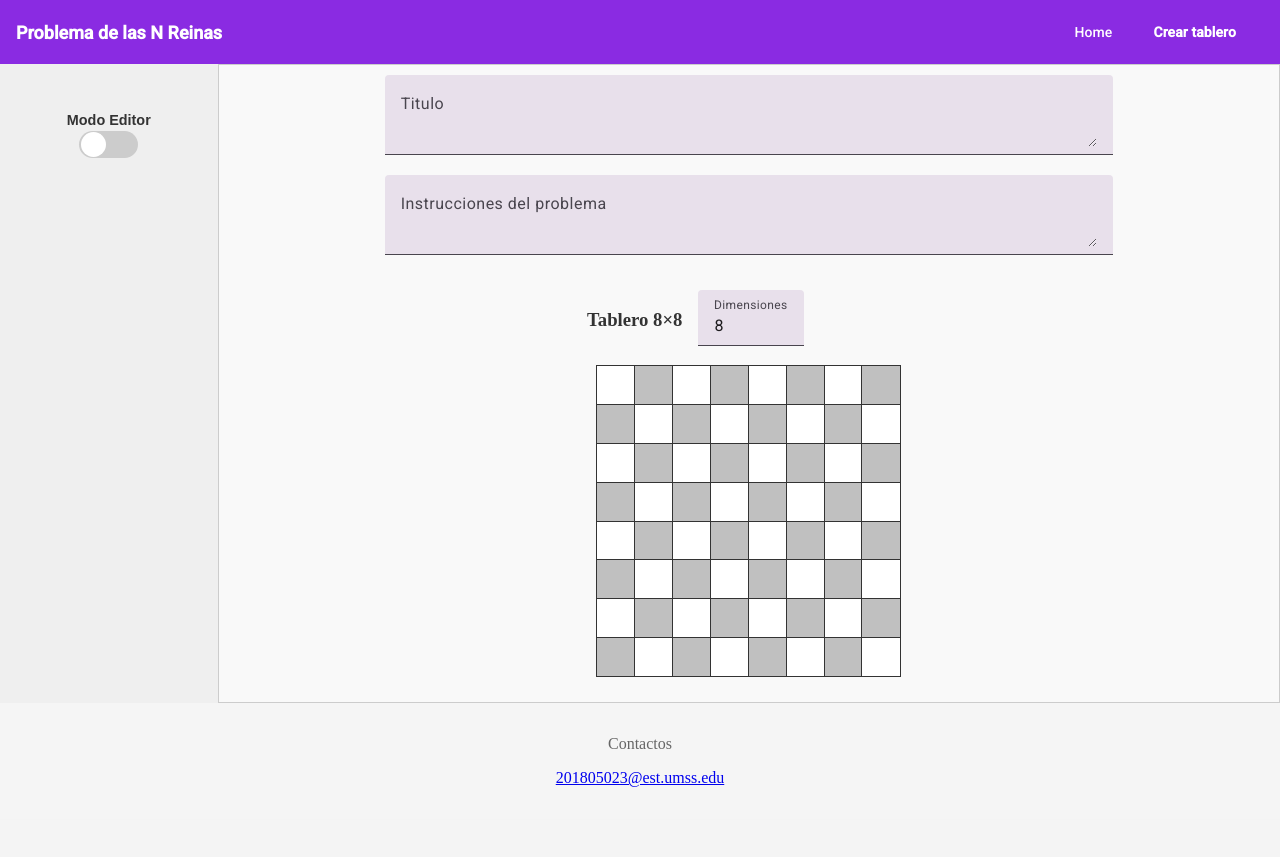
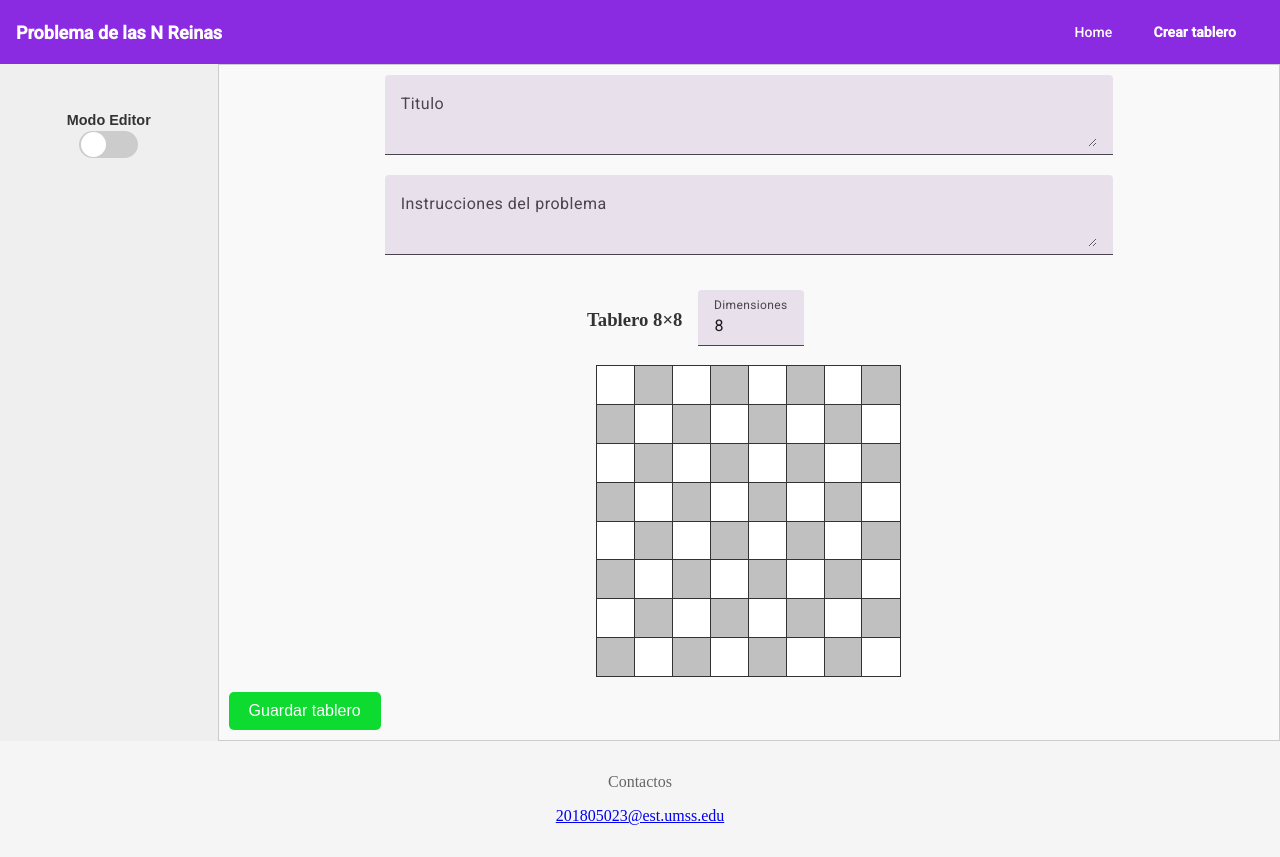
Before and after one commit to Frosmin/Proyecto_progra_web, an Angular app in the folder frontend/angular/: page /crear in a window 1280 px wide. Before the commit the page ends 819 px from the top, so only its background shows below. Built offline with nearby package versions, Linux system fonts and the light colour scheme.

Commit message:
fix: agregar botón de guardar con estilos mejorados en el formulario

```diff
--- a/frontend/angular/src/app/form/form.component.html
+++ b/frontend/angular/src/app/form/form.component.html
@@ -29,5 +29,9 @@
     @for (board of boards; track $index) {
     <app-board-component [tableroSize]="board.size" [editor]="editor"></app-board-component>
     }
+
+    <div class="btn-container">
+        <button class="save-btn">Guardar tablero</button>
+    </div>
   </div>
 </section>
--- a/frontend/angular/src/app/form/form.component.scss
+++ b/frontend/angular/src/app/form/form.component.scss
@@ -90,3 +90,25 @@
         flex-direction: column;
     }
 }
+
+  .save-btn {
+      /* background-color: yellow; */
+      background-color: rgb(13, 219, 47); /*Black background */
+      color: #fff; /* White text */
+      border: none; /* Remove default border */
+      border-radius: 5px; /* Rounded corners */
+      padding: 10px 20px; /* Add padding for a better look */
+      font-size: 16px; /* Increase font size */
+      cursor: pointer; /* Change cursor to pointer on hover */
+      transition: background-color 0.3s ease, transform 0.2s ease; /* Smooth transitions */
+  }
+
+  .save-btn:hover {
+      background-color: #0e9472; /* Slightly lighter black on hover */
+      transform: scale(1.05); /* Slight zoom effect on hover */
+  }
+
+  .save-btn:active {
+      background-color: #555; /* Even lighter black when clicked */
+      transform: scale(0.95); /* Slight shrink effect when clicked */
+  }
```
